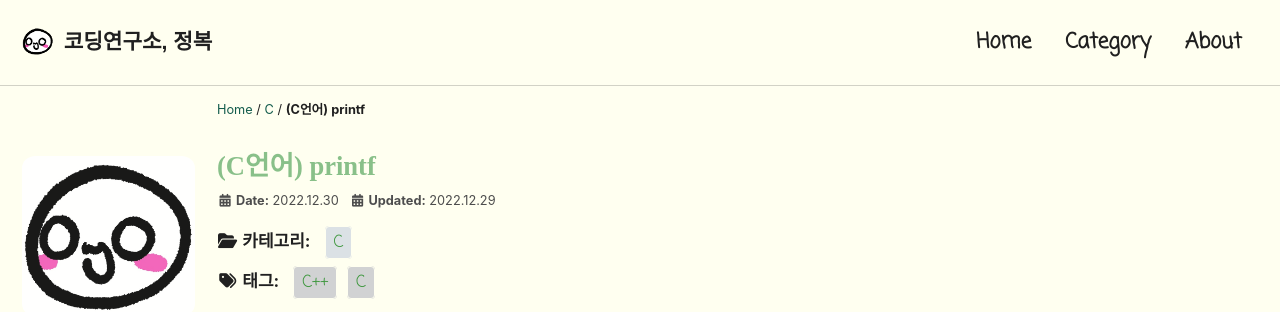
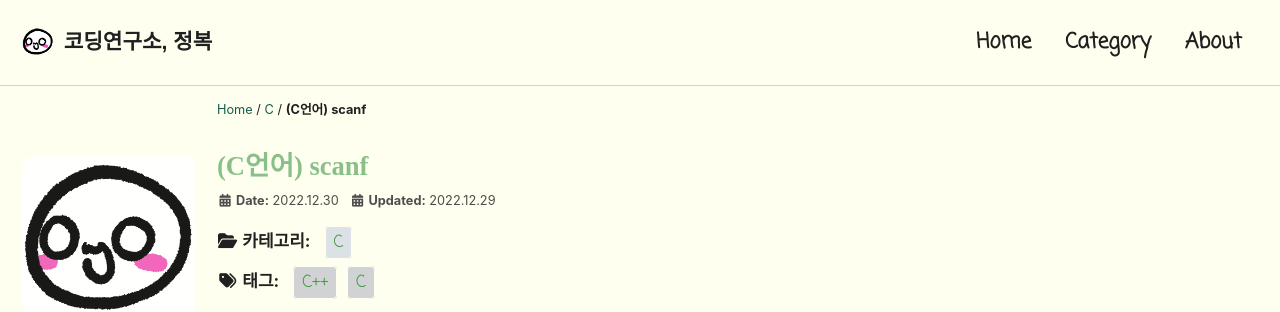
Before and after one commit to JBL28/jbl28.github.io, a Jekyll site: the page built from _posts/C/2022-12-30-scanf.md, in a window 1280 px wide and 900 px high. Shown: the top 312 px of the window. Built offline with Jekyll 4.4.1, drawn with Linux system fonts in a browser that asks for light colours; cached includes are drawn as plain includes; nearby versions of some CDN libraries; some web fonts are replaced; comment, search, counter and statistics services are not loaded.

Commit message:
Update 2022-12-30-scanf.md

````diff
--- a/_posts/C/2022-12-30-scanf.md
+++ b/_posts/C/2022-12-30-scanf.md
@@ -1,6 +1,6 @@
 ---
-title:  "(C언어) printf"
-excerpt: "(C언어) printf"
+title:  "(C언어) scanf"
+excerpt: "(C언어) scanf"
 
 categories:
   - C
@@ -10,7 +10,7 @@ tags:
 toc: true
 toc_sticky: true
 
-date: 2022-12-30 00:05:00
+date: 2022-12-30 00:10:00
 last_modified_at: 2022-12-29
 
 ---
@@ -20,10 +20,12 @@ last_modified_at: 2022-12-29
 
 # scanf() 함수
 ## scanf() 함수란?
+
 >함수원형
 >```cpp
 >scanf(const char *format, … )
 >```
+>
 scanf()함수는 표준 입출력 함수(사용자와 프로그램이 대화하기 위한 함수) 중 가장 많이 사용되는 입력 함수입니다.<br>
 scanf()함수의 f는 formatted의 약자로, 정해진 형식(포멧)에 맞춰 입력받는다는 의미입니다.<br><br>
 ## 정해진 형식이란?
@@ -35,6 +37,7 @@ const char *format 부분을 먼저 볼까요?<br>
 다음으로 … 부분에는 앞에서 정해준 형식에 들어갈 변수가 있을 부분입니다.<br>
 [형식지정자](https://jbl28.github.io/c/%ED%98%95%EC%8B%9D%EC%A7%80%EC%A0%95%EC%9E%90/)에서 정해준 자료형과 일치하는 변수가 들어가야 합니다.<br>
 말이 조금 어려운 것 같네요. 예제와 함께 보면 이해가 될 겁니다.<br>
+
 >예제
 >```cpp
 >#include <stdio.h>
@@ -55,6 +58,7 @@ const char *format 부분을 먼저 볼까요?<br>
 >```cpp
 >10
 >```
+>
 위 예제에서 format 부분에는 "a = %d"라는 문자열이, … 부분에는 &a라는 변수명이 들어갔습니다.<br>
 %d라는 형식 지정자 자리에 a변수가 들어간다는 의미입니다.<br>
 [형식지정자](https://jbl28.github.io/c/%ED%98%95%EC%8B%9D%EC%A7%80%EC%A0%95%EC%9E%90/)가 아닌 부분은 일반 문자열처럼 취급됩니다.<br>
````
